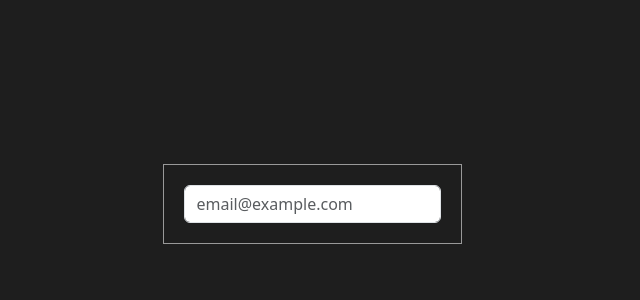
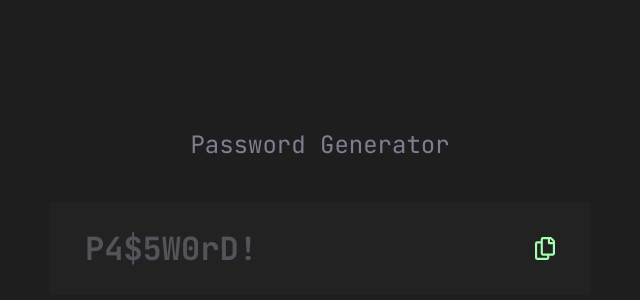
Before and after one commit to DevelopStudios/password-generator, an Angular app: page / in a window 1280 px wide. Shown: the part 196-496 px from the top of the page, without its empty margins (328-968 px from the left). Built offline with nearby package versions, Linux system fonts and the light colour scheme.

Commit message:
Added input field

```diff
--- a/package.json
+++ b/package.json
@@ -18,7 +18,6 @@
     "@angular/platform-browser": "^18.2.0",
     "@angular/platform-browser-dynamic": "^18.2.0",
     "@angular/router": "^18.2.0",
-    "@ng-bootstrap/ng-bootstrap": "^17.0.1",
     "@popperjs/core": "^2.11.8",
     "bootstrap": "^5.3.2",
     "rxjs": "~7.8.0",
--- a/src/app/app.component.html
+++ b/src/app/app.component.html
@@ -1,12 +1,8 @@
 <div class="outer">
   <div class="inner">
-    <input
-							type="email"
-							class="form-control"
-							id="exampleDropdownFormEmail1"
-							placeholder="email@example.com"
-							autocomplete="username"
-						/>
-
+    <div class="top-text">
+      Password Generator
+    </div>
+    <input type="text" class="custom-input with-icon" value="P4$5W0rD!">
   </div>
 </div>
--- a/src/app/app.component.scss
+++ b/src/app/app.component.scss
@@ -1,12 +1,45 @@
 .outer {
     display: grid;
-    place-items: center; /* Centers both horizontally and vertically */
-    /* Optional styling for the outer container */
+    place-items: center;
     width: 100vw;
     height: 100vh;
   }
 
   .inner {
     padding: 20px;
-    border: 1px solid #999;
+    .top-text {
+        font-family: 'YourCustomFontName', sans-serif;
+        font-size: 24px;
+        color: #817D92;
+        text-align: center;
+        margin-bottom: 42px;
+    }
+    .custom-input {
+        background-color: #222;
+        color: #54535B;
+        font-family: 'YourCustomFontName1', sans-serif;
+        font-size: 32px;
+        border: none;
+        padding: 25px 35px;
+        margin: 0;
+        box-sizing: border-box;
+        outline: none;
+        width: 540px;
+      }
+
+      .custom-input.with-icon {
+        background-image: url('../assets/images/icon-copy.svg');
+        background-repeat: no-repeat;
+        background-position: right 35px center;
+        background-size: 20px;
+        padding-right: 40px;
+      }
+
+      .custom-input.with-icon:hover {
+        cursor:pointer;
+      }
+
+      .custom-input:focus {
+        color: #eee;
+      }
   }
--- a/src/styles.scss
+++ b/src/styles.scss
@@ -1,31 +1,20 @@
 /* Importing Bootstrap SCSS file. */
-@import 'bootstrap/scss/bootstrap';
 
 /* You can add global styles to this file, and also import other style files */
 @font-face {
-    font-family: 'MyCustomFont'; /* Choose a unique name for your font */
-    src: url('../src/assets/fonts/JetBrainsMono-Italic-VariableFont_wght.ttf') format('truetype');
+    font-family: 'YourCustomFontName'; /* Choose a unique name for your font */
+    src: url(../src/assets/fonts/JetBrainsMono-VariableFont_wght.ttf) format('truetype');
     font-weight: normal; /* Define the default font weight */
     font-style: normal;  /* Define the default font style */
     font-display: swap; /* Recommended for performance */
-  }
-
-  /* You can define other font weights and styles if needed */
-  @font-face {
-    font-family: 'MyCustomFont1';
-    src: url('/assets/fonts/JetBrainsMono-VariableFont_wght.ttf') format('truetype');
-    font-weight: bold;
-    font-style: normal;
-    font-display: swap;
-  }
-
-  @font-face {
-    font-family: 'MyCustomFont2';
-    src: url('/assets/fonts/static/JetBrainsMono-Bold.ttf') format('truetype');
-    font-weight: normal;
-    font-style: italic;
-    font-display: swap;
-  }
+}
+@font-face {
+    font-family: 'YourCustomFontName1'; /* Choose a unique name for your font */
+    src: url(../src/assets/fonts/static/JetBrainsMono-Bold.ttf) format('truetype');
+    font-weight: normal; /* Define the default font weight */
+    font-style: normal;  /* Define the default font style */
+    font-display: swap; /* Recommended for performance */
+}
 
   body {
     background: #1E1E1E;
```
Also changed, not shown: 1 other file (tests, documents, lock files or other folders).
